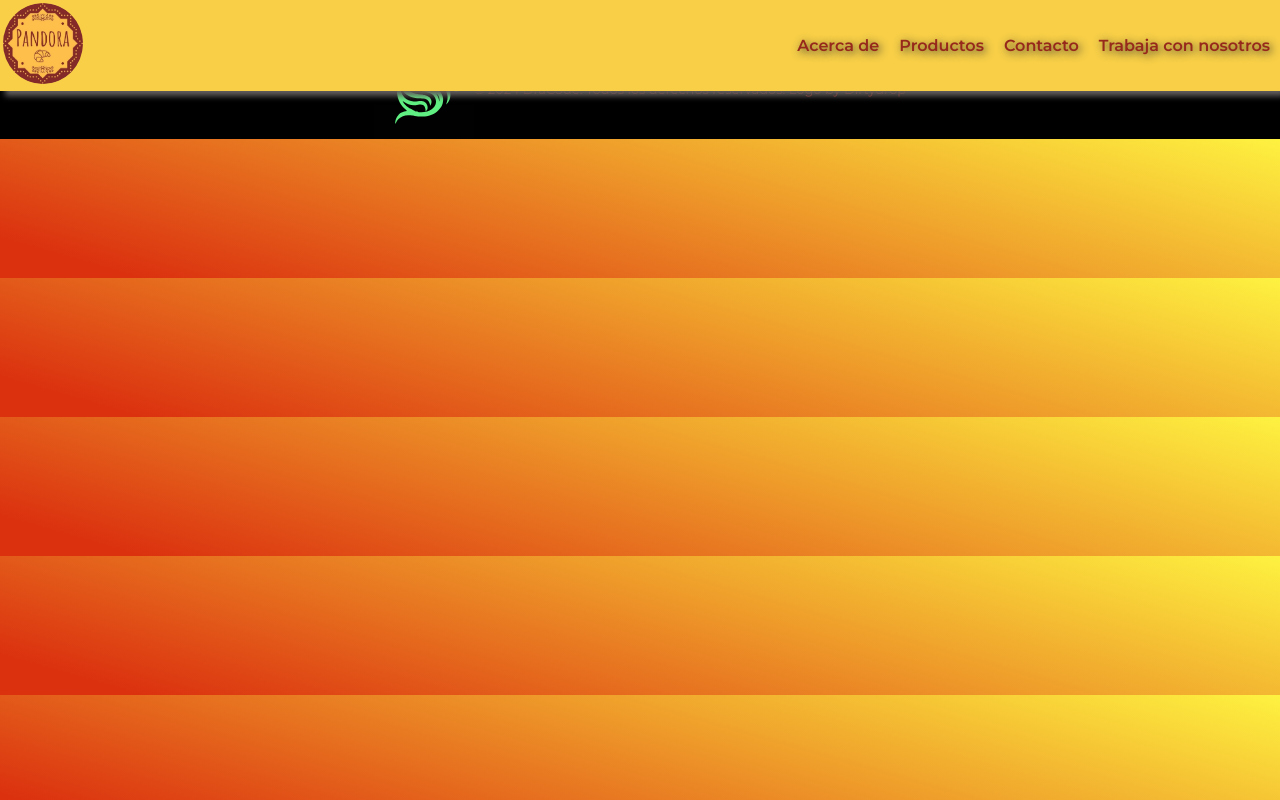
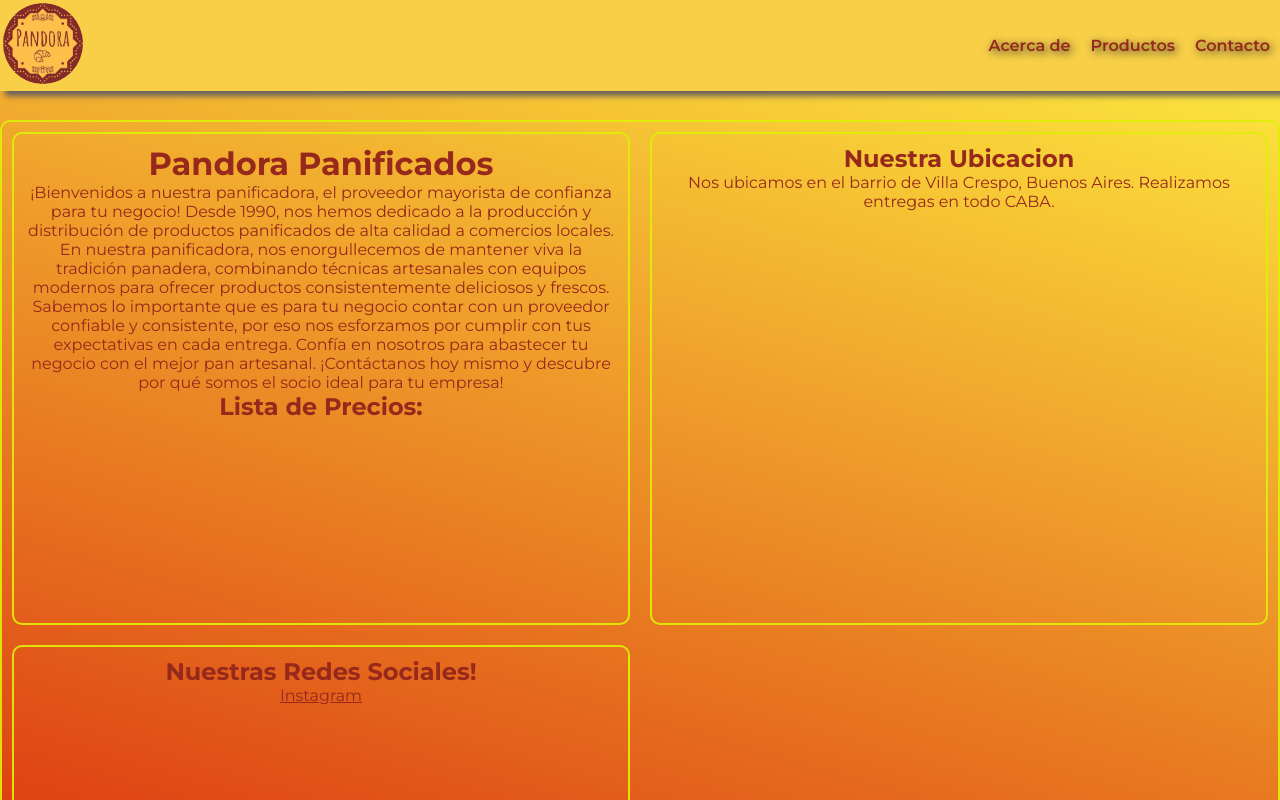
Before and after one commit to SebastianGaleano20/pandora-app, a React (Vite) app: page / in a window 1280 px wide. Shown: the top 800 px of the page. Built offline with nearby package versions, Linux system fonts and the light colour scheme.

Commit message:
Creando Us

```diff
--- a/src/App.jsx
+++ b/src/App.jsx
@@ -1,7 +1,7 @@
 import { Routes, Route } from "react-router-dom";
 import { Nav } from "./component/Nav/Nav";
 import "./App.css";
-import { Contacto, Nosotros,RRHH,Productos,Inicio } from "./Pages";
+import { Contacto, Nosotros,Productos,Inicio } from "./Pages";
 import {Footer } from "./component/Footer/Footer"
 function App() {
   return (
@@ -13,7 +13,6 @@
         <Route path="/Contacto" element={<Contacto/>} />
         <Route path="/Nosotros" element={<Nosotros/>} />
         <Route path="/Productos" element={<Productos/>} />
-        <Route path="/RRHH" element={<RRHH/>} />
       </Routes>
       <Footer/>
       </div>
--- a/src/Pages/Inicio.jsx
+++ b/src/Pages/Inicio.jsx
@@ -1,5 +1,6 @@
+import {Nosotros} from './Nosotros'
 export function Inicio (){
     return(
-        <h1>Hola</h1>
+        <Nosotros/>
     )
 }
--- /dev/null
+++ b/src/Pages/Nosotros.css
@@ -0,0 +1,15 @@
+.container-us{
+    margin-top: 120px;
+    border: 2px solid #e0f005e8;
+    border-radius: 10px;
+    height: 100vh;
+    display: grid;
+    grid-template-columns: 2fr 2fr;
+}
+
+.cont-home, .cont-map,.cont-nets{
+    margin: 10px;
+    padding: 10px;
+    border: 2px solid #e0f005e8;
+    border-radius: 10px;
+}
--- a/src/Pages/Nosotros.jsx
+++ b/src/Pages/Nosotros.jsx
@@ -1,5 +1,33 @@
-export function  Nosotros(){
-    return(
-        <h1>Acerca de nosotros!</h1>
-    )
+import './Nosotros.css';
+
+export function Nosotros() {
+  return (
+    <div className='container-us'>
+    <div className='cont-home'>
+      <h1>Pandora Panificados</h1>
+      <p>
+        ¡Bienvenidos a nuestra panificadora, el proveedor mayorista de confianza
+        para tu negocio! Desde 1990, nos hemos dedicado a la producción y
+        distribución de productos panificados de alta calidad a comercios
+        locales. En nuestra panificadora, nos enorgullecemos de mantener viva la
+        tradición panadera, combinando técnicas artesanales con equipos modernos
+        para ofrecer productos consistentemente deliciosos y frescos. Sabemos lo
+        importante que es para tu negocio contar con un proveedor confiable y
+        consistente, por eso nos esforzamos por cumplir con tus expectativas en
+        cada entrega. Confía en nosotros para abastecer tu negocio con el mejor
+        pan artesanal. ¡Contáctanos hoy mismo y descubre por qué somos el socio
+        ideal para tu empresa!
+      </p>
+      <h2>Lista de Precios:</h2>
+    </div>
+    <div className='cont-map'>
+      <h2>Nuestra Ubicacion</h2>
+      <p>Nos ubicamos en el barrio de Villa Crespo, Buenos Aires. Realizamos entregas en todo CABA.</p>
+    </div>
+    <div className='cont-nets'>
+         <h2>Nuestras Redes Sociales!</h2>
+         <a href="https://www.instagram.com/pandorapanificados/?igsh=MThmajFnMDM0bDMybw%3D%3D">Instagram</a>
+    </div>
+    </div>
+  );
 }
--- a/src/component/Footer/Footer.css
+++ b/src/component/Footer/Footer.css
@@ -4,6 +4,7 @@
     background-color: black;
     align-items: center;
     font-size: small;
+    color: #9aee86;
 }
 footer img{
     max-width: 100px;
--- a/src/component/Nav/Nav.jsx
+++ b/src/component/Nav/Nav.jsx
@@ -20,9 +20,11 @@
           <li>
             <Link to="/Contacto">Contacto</Link>
           </li>
+          {/*
           <li>
             <Link to="/RRHH">Trabaja con nosotros</Link>
           </li>
+  */}
         </ul>
       </div>
     </div>
```
